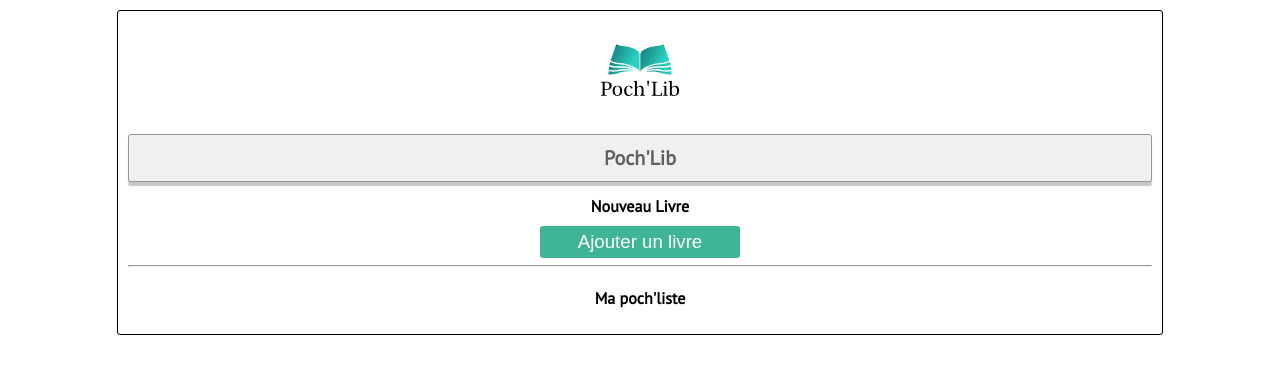
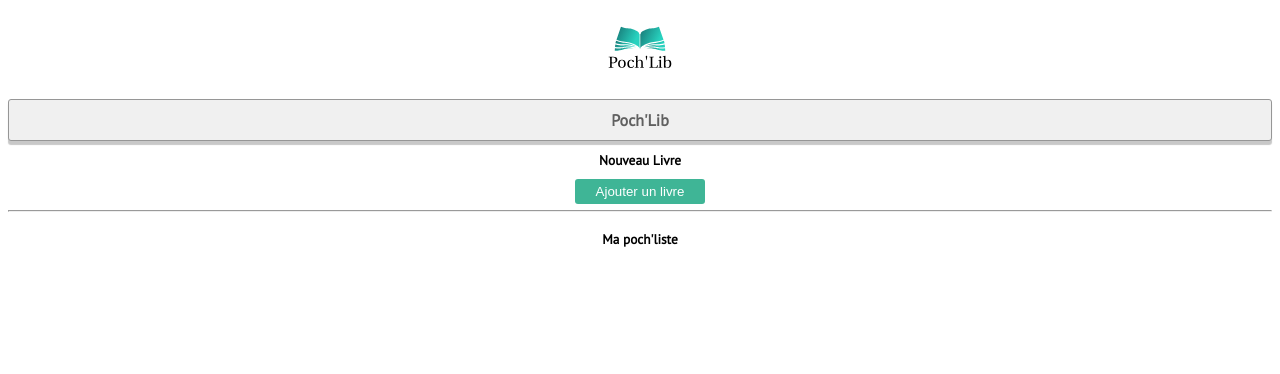
Before and after one commit to christian-brchx/P6_POCHLIB, a website: page index.html in a window 1280 px wide. Drawn offline with Linux system fonts and the light colour scheme.

Commit message:
final release version with few corrections ans adjustments

```diff
--- a/package.json
+++ b/package.json
@@ -4,7 +4,7 @@
   "description": "OpenClassRooms Project : Créez une interface utilisateur pour votre application, using SASS, a CSS precompiler.",
   "main": "index.js",
   "scripts": {
-    "sassnested": "sass --watch ./sass/main.scss:./public/css/style.css",
+    "sass": "sass --watch ./sass/main.scss:./public/css/style.css",
     "sasscompressed": "sass --watch ./sass/main.scss:./public/css/style.css --style compressed",
     "test": "echo \"Error: no test specified\" && exit 1"
   },
--- a/sass/base/_typography.scss
+++ b/sass/base/_typography.scss
@@ -3,7 +3,10 @@ body{
     @include mobile-only{
         font-size: 8pt;
     }
-    @include mobile-except{
+    @include tablette-only{
+        font-size: 9pt;
+    }
+    @include bureau-only{
         font-size: 11pt;
     }
     color: black;
@@ -13,7 +16,10 @@ body{
     @include mobile-only{
         font-size: 10pt;
     }
-    @include mobile-except{
+    @include tablette-only{
+        font-size: 12pt;
+    }
+    @include bureau-only{
         font-size: 15pt;
     }
     color: rgb(0,0,0,0.6);
@@ -23,17 +29,17 @@ h2{
     @include mobile-only{
         font-size: 9pt;
     }
-    @include mobile-except{
+    @include tablette-only{
+        font-size: 10pt;
+    }
+    @include bureau-only{
         font-size: 12pt;
     }
     font-weight: bold;
 }
 
 .button{
-    @include mobile-only{
-        font-size:8pt;
-    }
-    @include mobile-except{
+    @include bureau-only{
         font-size: 14pt;
     }
     color: white;
@@ -41,12 +47,6 @@ h2{
 
 /* Paramètres des livres */
 .book{
-    @include mobile-only{
-        font-size: 8pt;
-    }
-    @include mobile-except{
-        font-size: 11pt;
-    }
     &__title{
         font-weight: bold;
     }
@@ -55,6 +55,15 @@ h2{
         font-weight: bold;
     }
     &__description{
+        @include mobile-only{
+            font-size: 7pt;
+        }
+        @include tablette-only{
+            font-size: 8pt;
+        }
+        @include bureau-only{
+            font-size: 10pt;
+        }
         color: rgb(0,0,0,0.8);
     }
 }
--- a/sass/components/_buttons.scss
+++ b/sass/components/_buttons.scss
@@ -1,8 +1,13 @@
 .button{
+    display: block;
+    margin-top: 10px;
     @include mobile-only{
         width: 100px;
     }
-    @include mobile-except{
+    @include tablette-only{
+        width: 130px;
+    }
+    @include bureau-only{
         width : 200px;
         transition: transform 400ms;
         &:hover{
@@ -14,7 +19,6 @@
     padding: 5px;
     @include btn-colors($btn-colors);
     &--center{
-        display: block;
         margin:auto;
         margin-top: 10px;
     }
--- a/sass/components/_inputs.scss
+++ b/sass/components/_inputs.scss
@@ -1,7 +1,13 @@
-/* Le champ input déborde du bloc si 100% */
 input{
-    width:98%;
-    @include mobile-except{
-        width : 99%;
+    @include mobile-only{
+    /* Le champ input déborde du bloc si 100% */
+    width : 98%;
+    }
+    @include tablette-only{
+        width : 70%;
+        align-content:right;
+    }
+    @include bureau-only{
+        width : 80%;
     }
 }
--- a/sass/components/_logo.scss
+++ b/sass/components/_logo.scss
@@ -1,8 +1,19 @@
 .logo{
     display:block;
     margin:auto;
-    width:60px;
-    @include mobile-except{
+    @include mobile-only{
+        width:60px;
+    }
+    @include tablette-only{
+        width:80px;
+    }
+    @include bureau-only{
         width : 100px;
+        transform: rotate(0);
+        transition: transform 400ms;
+        transition-timing-function: cubic-bezier(.93,0,.09,1);
+        &:hover{
+            transform:rotateY(360deg);
+        }
     }
 }
--- a/sass/layout/_body.scss
+++ b/sass/layout/_body.scss
@@ -1,5 +1,5 @@
 body{
-    @include mobile-except{
+    @include bureau-only{
         margin: auto;
         margin-top: 10px;
         padding: 10px;
--- a/sass/layout/_book.scss
+++ b/sass/layout/_book.scss
@@ -6,57 +6,87 @@
     background-color: rgb(200,200,200);
     @include mobile-only{
         width: 140px;
+        height: 245px;
     }
-    @include mobile-except{
+    @include tablette-only{
+        width: 200px;
+        height: 350px;
+    }
+    @include bureau-only{
         width: 250px;
+        height: 435px;
     }
     &__title{
+        overflow: hidden;
         @include mobile-only{
-            //height: 40px;
-            margin-top: 5px;
+            padding: 2px;
+            height: 10px;
         }
-        @include mobile-except{
-            //height: 50px;
-            margin-top: 10px;
+        @include tablette-only{
+            padding: 2px;
+            height: 15px;
+        }
+        @include bureau-only{
+            padding: 3px;
+            height: 18px;
         }
     }
     &__id{
+        overflow: hidden;
         @include mobile-only{
-            //height: 30px;
-            margin-top: 5px;
+            padding: 2px;
+            height: 10px;
         }
-        @include mobile-except{
-            //height: 50px;
-            margin-top: 10px;
+        @include tablette-only{
+            padding: 2px;
+            height: 15px;
+        }
+        @include bureau-only{
+            padding: 3px;
+            height: 18px;
         }
     }
     &__author{
+        overflow: hidden;
         @include mobile-only{
-            //height: 30px;
-            margin-top: 5px;
+            padding: 2px;
+            height: 10px;
         }
-        @include mobile-except{
-            //height: 50px;
-            margin-top: 10px;
+        @include tablette-only{
+            padding: 2px;
+            height: 15px;
+        }
+        @include bureau-only{
+            padding: 3px;
+            height: 18px;
         }
     }
     &__description{
+        overflow: hidden;
         @include mobile-only{
-            //height: 130px;
-            margin-top: 5px;
+            padding: 2px;
+            height: 108px;
         }
-        @include mobile-except{
-            height: 180px;
-            margin-top: 10px;
+        @include tablette-only{
+            padding: 2px;
+            height: 160px;
+        }
+        @include bureau-only{
+            padding: 3px;
+            height: 200px;
         }
     }
     &__image{
         display: block;
         margin:auto;
+        margin-top: 2px;
         @include mobile-only{
-            height: 100px;
+            height: 96px;
         }
-        @include mobile-except{
+        @include tablette-only{
+            height: 120px;
+        }
+        @include bureau-only{
             height: 150px;
         }
     }
@@ -66,7 +96,7 @@
         &:active{
             border: 1px rgb(200,200,200) solid;
         }
-        @include mobile-except{
+        @include bureau-only{
             transition: transform 400ms;
             &:hover{
                 transform: scale(1.20);
--- /dev/null
+++ b/sass/layout/_searchBlokId.scss
@@ -0,0 +1,14 @@
+#searchBlokId >p {
+    @include tablette-only{
+        display: inline-block;
+        margin-right: 10px;
+        text-align:right;
+        width:15%;
+    }
+    @include bureau-only{
+        display: inline-block;
+        margin-right: 10px;
+        text-align:right;
+        width:10%;
+    }
+}
--- a/sass/main.scss
+++ b/sass/main.scss
@@ -8,5 +8,6 @@
 @import "./components/logo";
 @import "./layout/book";
 @import "./layout/content";
-@import "./layout/ResultBlokId";
+@import "./layout/resultBlokId";
+@import "./layout/searchBlokId";
 @import "./layout/body";
--- a/sass/utils/_mixins.scss
+++ b/sass/utils/_mixins.scss
@@ -7,9 +7,13 @@
         }
     }
 }
-
-@mixin mobile-except{
-    @media screen and(min-width:600px){
+@mixin bureau-only{
+    @media screen and(min-width:1281px){
+        @content;
+    }
+}
+@mixin tablette-only{
+    @media screen and(min-width:600px) and(max-width:1280px){
         @content;
     }
 }
--- a/src/index.js
+++ b/src/index.js
@@ -5,33 +5,33 @@ function logInConsole(message) {
 }
 
 function createAddBookButton(){
-    let btn = createButton(addButtonId,"button--green","Ajouter un livre");
+    let btn = createButton(ADDBUTTON_ID,"button--green","Ajouter un livre");
     btn.classList.add("button--center");
     return btn;
 }
 
 function createSearchBookButton(){
-  return(createButton(searchButtonId,"button--green","Rechercher"));
+  return(createButton(SEARCHBUTTON_ID,"button--green","Rechercher"));
 }
 
 function createCancelButton(){
-  return(createButton(cancelButtonId,"button--red","Annuler"));
+  return(createButton(CANCELBUTTON_ID,"button--red","Annuler"));
 }
 
 function createBlokSearchWithButtonsAndFields() {
   logInConsole("create searchbuttons and fields");
 
   let searchBlok = document.createElement("div");
-  searchBlok.id = searchBlokId;
+  searchBlok.id = SEARCHBLOK_ID;
   h2NewBook.insertAdjacentElement("afterEnd",searchBlok);
 
   searchBlok.appendChild(document.createElement("p")).textContent = "Titre du livre";
-  searchBlok.appendChild(createInputField(titleInputId));
+  searchBlok.appendChild(createInputField(TITLEINPUT_ID));
   searchBlok.appendChild(document.createElement("p")).textContent = "Auteur";
-  searchBlok.appendChild(createInputField(authorInputId));
-  searchBlok.appendChild(document.createElement("p")).textContent = "";
+  searchBlok.appendChild(createInputField(AUTHORINPUT_ID));
+  //searchBlok.appendChild(document.createElement("p")).textContent = "";
   searchBlok.appendChild(createSearchBookButton());
-  searchBlok.appendChild(document.createElement("p")).textContent = "";
+  //searchBlok.appendChild(document.createElement("p")).textContent = "";
   searchBlok.appendChild(createCancelButton());
 }
 
@@ -53,13 +53,13 @@ function createButton(buttonId, buttonClass, buttonText){
 
 
 function searchForBooks(){
-  let title = document.getElementById(titleInputId);
-  let author = document.getElementById(authorInputId);
+  let title = document.getElementById(TITLEINPUT_ID);
+  let author = document.getElementById(AUTHORINPUT_ID);
   if ((title.value == "") || (author.value == "")) {
     logInConsole("search for books : un des champs est vide");
     alertEmptySearchField();
   } else {
-    logInConsole("search for books : titre = ",title.value," auteur = ",author.value);
+    logInConsole("search for books : titre = " + title.value + " auteur = " + author.value);
     // create a new result Blok
     createResultBlok();
     searchForBooksWithGoogleApi(title.value, author.value);
@@ -79,7 +79,7 @@ async function searchForBooksWithGoogleApi(intitle, inauthor) {
     logInConsole(value);
     if (value.totalItems > 0) {
       for (let book of value.items) {
-        showInformationsFoundBook(book.id,resultBlokId);
+        showInformationsFoundBook(book.id,RESULTBLOK_ID);
       }
     } else {
       showNoFoundBook();
@@ -93,9 +93,9 @@ async function searchForBooksWithGoogleApi(intitle, inauthor) {
 
 function createResultBlok() {
   let resultBlok = document.createElement("div");
-  resultBlok.id = resultBlokId;
+  resultBlok.id = RESULTBLOK_ID;
   resultBlok.appendChild(document.createElement("h2")).innerText="Résultats de recherche";
-  document.getElementById(searchBlokId).insertAdjacentElement("afterend",resultBlok);
+  document.getElementById(SEARCHBLOK_ID).insertAdjacentElement("afterend",resultBlok);
   resultBlok.insertAdjacentElement("beforebegin",document.createElement("hr"));
 }
 
@@ -111,7 +111,7 @@ function addFoundBookInBlok(book,blokId){
   let elementBookAuthor = document.createElement("div");
   elementBookAuthor.classList.add(AUTHOR_CLASS);
   elementBookAuthor.innerText = "Auteur : " + book.volumeInfo.authors[0];
-  let elementBookDescription = document.createElement("p");
+  let elementBookDescription = document.createElement("div");
   elementBookDescription.classList.add(DESCRIPTION_CLASS);
   if (book.volumeInfo.description != null) {
     logInConsole(book.volumeInfo.description.substring(0,200));
@@ -127,7 +127,7 @@ function addFoundBookInBlok(book,blokId){
     }
   }
   document.getElementById(blokId).appendChild(elementBook);
-  if (blokId == resultBlokId) {
+  if (blokId == RESULTBLOK_ID) {
     elementBook.appendChild(createSolidBookMark(BOOKMARK_CLASS,book.id));
   }
   if (blokId == CONTENT_ID) {
@@ -152,14 +152,15 @@ function createSolidBookMark(markClass,bookId){
   let img = document.createElement("img");
   img.classList.add("book__fa-solid");
   img.classList.add(markClass);
-  img.id = bookId;
   switch (markClass) {
     case TRASHCAN_CLASS:
+      img.id = "T_" + bookId;
       img.src = TRASHCAN_SRC;
       img.alt = "trash can image";
       img.title = "cliquez pour supprimer de votre poch'list";
       break;
     case BOOKMARK_CLASS:
+      img.id = "B_" + bookId;
       img.src = BOOKMARK_SRC;
       img.alt = "bookmark image";
       img.title = "cliquez pour ajouter à votre poch'list";
@@ -171,22 +172,27 @@ function createSolidBookMark(markClass,bookId){
 
 function actionBook(event){
   event.preventDefault;
-  logInConsole("actionBook Id = ",this.id);
+  logInConsole("actionBook Id = " + extractId(this.id));
   if (this.classList.contains(BOOKMARK_CLASS)) {
-    if (storeBook(this.id)) {
-      showInformationsFoundBook(this.id,CONTENT_ID);
+    if (storeBook(extractId(this.id))) {
+      showInformationsFoundBook(extractId(this.id),CONTENT_ID);
     }
   }
   if (this.classList.contains(TRASHCAN_CLASS)) {
-    removeBook(this.id);
+    removeBook(extractId(this.id));
     this.parentNode.remove();
   }
+}
+
+function extractId(id){
+  let retId = id.substring(2);
+  return retId;
 }
 
 function showNoFoundBook() {
   let p = document.createElement("p");
   p.innerText = "Aucun livre n’a été trouvé";
-  document.getElementById(resultBlokId).appendChild(p);
+  document.getElementById(RESULTBLOK_ID).appendChild(p);
 }
 
 function alertBookAlreadyExist() {
@@ -220,22 +226,22 @@ async function showInformationsFoundBook(bookId,blokId) {
 function actionRouter(event) {
   event.preventDefault;
   switch (this.id){
-    case addButtonId:
+    case ADDBUTTON_ID:
       logInConsole("clic addButton");
       // Clean the add Button
-      removeElement(addButtonId);
+      removeElement(ADDBUTTON_ID);
       createBlokSearchWithButtonsAndFields();
       break;
-    case searchButtonId:
+    case SEARCHBUTTON_ID:
       logInConsole("clic searchButton");
       // clean old results blok
-      removeElement(resultBlokId);
+      removeElement(RESULTBLOK_ID);
       searchForBooks();
         break;
-    case cancelButtonId:
+    case CANCELBUTTON_ID:
       // clean search and result blok
-      removeElement(searchBlokId);
-      removeElement(resultBlokId);
+      removeElement(SEARCHBLOK_ID);
+      removeElement(RESULTBLOK_ID);
       logInConsole("clic cancelButton");
       // Add AddBookButton
       h2NewBook.insertAdjacentElement("afterEnd",createAddBookButton());
@@ -248,7 +254,7 @@ function actionRouter(event) {
 function removeElement(elementId) {
   let element = document.getElementById(elementId);
   if (element != null) {
-    if (element.id == resultBlokId) {
+    if (element.id == RESULTBLOK_ID) {
       // remove the <hr> tag before the resultBlok
       element.previousElementSibling.remove();
     }
@@ -261,14 +267,14 @@ async function loadMaPocheList() {
   if (sessionStorage.getItem(COUNTER_OF_BOOKS)) {
     counterOfBooks = sessionStorage.getItem(COUNTER_OF_BOOKS);
   }
-  logInConsole("load Ma PochList number of books = ",counterOfBooks);
+  logInConsole("load Ma PochList number of books = " + counterOfBooks);
   let numberOfBooksLoaded = 0;
   let key = 1;
   let bookId = null;
   while (numberOfBooksLoaded < counterOfBooks) {
     if (sessionStorage.getItem(key)) {
       bookId = sessionStorage.getItem(key);
-      logInConsole("LoadMaPocheList avec BookId = ",bookId);
+      logInConsole("LoadMaPocheList avec BookId = " + bookId);
       showInformationsFoundBook(bookId,CONTENT_ID);
       numberOfBooksLoaded++;
     }
@@ -282,10 +288,10 @@ function storeBook(bookId){
     if (sessionStorage.getItem(COUNTER_OF_BOOKS)) {
       counterOfBooks = sessionStorage.getItem(COUNTER_OF_BOOKS);
     }
-    logInConsole("storeBook get counter of books before storing= ",counterOfBooks);
+    logInConsole("storeBook get counter of books before storing= " + counterOfBooks);
 
     // Put the BookId with the first free key
-    logInConsole("storeBook length of SessionStorage before storing = ",sessionStorage.length);
+    logInConsole("storeBook length of SessionStorage before storing = " + sessionStorage.length);
     // search for free key
     let key=1;
     while ((sessionStorage.getItem(key)) && (key<=MAX_BOOK_IN_POCH_LIST)) {
@@ -293,12 +299,12 @@ function storeBook(bookId){
     }
     sessionStorage.setItem(key,bookId);
     sessionStorage.setItem(bookId,key);
-    logInConsole("storeBookId = ",bookId," in key = ",key);
-    logInConsole("storeBook length of SessionStorage after storing = ",sessionStorage.length);
+    logInConsole("storeBookId = " + bookId + " in key = " + key);
+    logInConsole("storeBook length of SessionStorage after storing = " + sessionStorage.length);
 
     // increment and save the number of books selected
     counterOfBooks++;
-    logInConsole("storeBook save counter of books after storing= ",counterOfBooks);
+    logInConsole("storeBook save counter of books after storing= " + counterOfBooks);
     sessionStorage.setItem(COUNTER_OF_BOOKS,counterOfBooks);
     return true;
   } else {
@@ -309,9 +315,9 @@ function storeBook(bookId){
 
 function removeBook(bookId) {
   if (sessionStorage.getItem(bookId)) {
-    logInConsole("removeBook key = ", sessionStorage.getItem(bookId));
+    logInConsole("removeBook key = " + sessionStorage.getItem(bookId));
     sessionStorage.removeItem(sessionStorage.getItem(bookId));
-    logInConsole("removeBook bookId = ", bookId);
+    logInConsole("removeBook bookId = " + bookId);
     sessionStorage.removeItem(bookId);
     let counterOfBooks = sessionStorage.getItem(COUNTER_OF_BOOKS);
     counterOfBooks--;
@@ -320,12 +326,7 @@ function removeBook(bookId) {
 }
 
 function onLoadPage() {
-    //sessionStorage.clear();
     h2NewBook.insertAdjacentElement("afterEnd",createAddBookButton());
-    //storeBook("TWKQPwAACAAJ");
-    //storeBook("QvA1EAAAQBAJ");
-    //storeBook("monBookId3");
-    //removeBook("monBookId3");
     loadMaPocheList();
 }
 
@@ -333,13 +334,13 @@ const GOOGLE_BOOKS_API = "https://www.googleapis.com/books/v1/volumes";
 const CONTENT_ID = "content";
 const h2Content = document.querySelector("#content > h2");
 const h2NewBook = document.querySelector("#myBooks > h2");
-const addButtonId = "addButton";
-const searchButtonId = "searchButton";
-const cancelButtonId = "cancelButton";
-const searchBlokId = "searchBlokId";
-const titleInputId = "titleInputId";
-const authorInputId = "authorInputId";
-const resultBlokId = "resultBlokId";
+const ADDBUTTON_ID = "addButton";
+const SEARCHBUTTON_ID = "searchButton";
+const CANCELBUTTON_ID = "cancelButton";
+const SEARCHBLOK_ID = "searchBlokId";
+const TITLEINPUT_ID = "titleInputId";
+const AUTHORINPUT_ID = "authorInputId";
+const RESULTBLOK_ID = "resultBlokId";
 const UNAVAILABLE_PNG = "./public/img/unavailable.png";
 const BOOK_CLASS = "book";
 const TITLE_CLASS = "book__title";
@@ -353,7 +354,5 @@ const BOOKMARK_SRC = "./public/img/bookmark-solid-green.svg";
 const TRASHCAN_SRC = "./public/img/trash-can-solid.svg";
 const BOOKMARK_CLASS = "fa-bookmark";
 const TRASHCAN_CLASS = "fa-trash-can";
-//const LOG_IN_CONSOLE = true;
 
-//showContent();
 onLoadPage();
```
Also changed, not shown: README.md, public/css/style.css, 1 other file.
